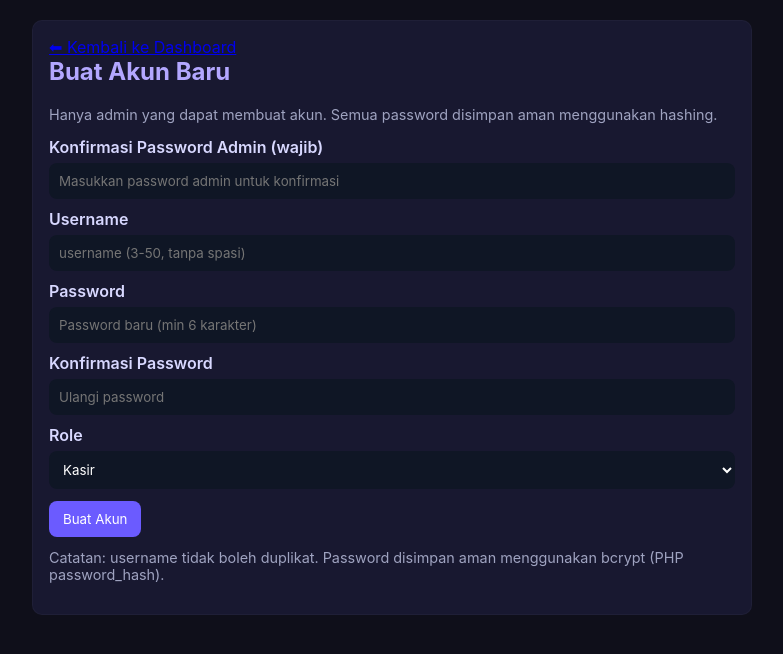
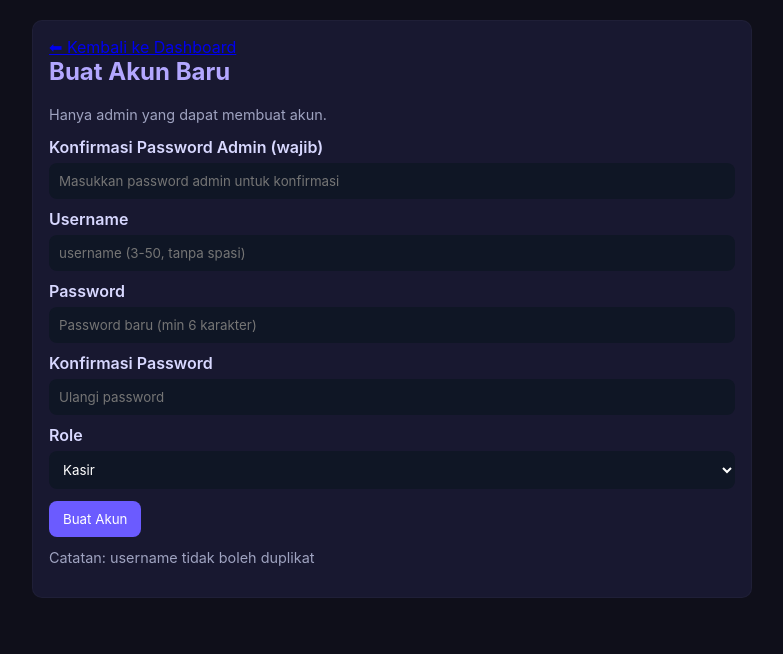
Before and after one commit to 825220145/Sistem_Penjualan_PtWSU, a PHP site: page /pages/create_user.php in a window 1280 px wide. Shown: the top 654 px of the page, without its empty margins (248-1031 px from the left). Run offline with PHP 8.4, Linux system fonts and the light colour scheme; the visitor is signed in with stand-in values (Sample User, id 1).

Commit message:
Update create_user.php

```diff
--- a/pages/create_user.php
+++ b/pages/create_user.php
@@ -4,7 +4,6 @@ session_start();
 require_once __DIR__ . '/../config/database.php';
 require_once __DIR__ . '/../includes/funcs.php';
 
-// Hanya admin yang boleh akses halaman ini
 require_role(['admin']);
 
 $message = '';
@@ -19,7 +18,6 @@ if ($_SERVER['REQUEST_METHOD'] === 'POST') {
     $confirm = $_POST['confirm_password'] ?? '';
     $role = $_POST['role'] ?? 'kasir';
 
-    // validasi sederhana
     if (!$admin_password) {
         $error = 'Masukkan password admin untuk konfirmasi.';
     } elseif (!$username) {
@@ -47,19 +45,18 @@ if ($_SERVER['REQUEST_METHOD'] === 'POST') {
             if ($s->fetchColumn() > 0) {
                 $error = 'Username sudah digunakan, pilih username lain.';
             } else {
-                // siap insert
+
                 $hashed = password_hash($password, PASSWORD_BCRYPT);
                 $ins = $pdo->prepare("INSERT INTO users (username, password, role) VALUES (?, ?, ?)");
                 try {
                     $ins->execute([$username, $hashed, $role]);
 
-                    // log aktivitas (pastikan func log_activity ada)
                     if (function_exists('log_activity')) {
                         log_activity($pdo, $_SESSION['user_id'], 'Tambah User', "Buat user: {$username}, role: {$role}");
                     }
 
                     $message = "✅ Akun <b>{$username}</b> dengan role <b>{$role}</b> berhasil dibuat.";
-                    // bersihkan form
+
                     $username = '';
                     $role = 'kasir';
                 } catch (PDOException $e) {
@@ -93,7 +90,7 @@ small{color:#bfbfbf;}
 <div class="card">
     <a href="dashboard.php" class="back-btn">⬅ Kembali ke Dashboard</a>
   <h2>Buat Akun Baru</h2>
-  <p class="help">Hanya admin yang dapat membuat akun. Semua password disimpan aman menggunakan hashing.</p>
+  <p class="help">Hanya admin yang dapat membuat akun.</p>
 
   <?php if ($message): ?><div class="msg"><?= $message ?></div><?php endif; ?>
   <?php if ($error): ?><div class="err"><?= htmlspecialchars($error) ?></div><?php endif; ?>
@@ -121,7 +118,7 @@ small{color:#bfbfbf;}
     <button class="btn" type="submit">Buat Akun</button>
   </form>
 
-  <p class="help" style="margin-top:12px;">Catatan: username tidak boleh duplikat. Password disimpan aman menggunakan bcrypt (PHP password_hash).</p>
+  <p class="help" style="margin-top:12px;">Catatan: username tidak boleh duplikat</p>
 </div>
 </body>
 </html>
```
